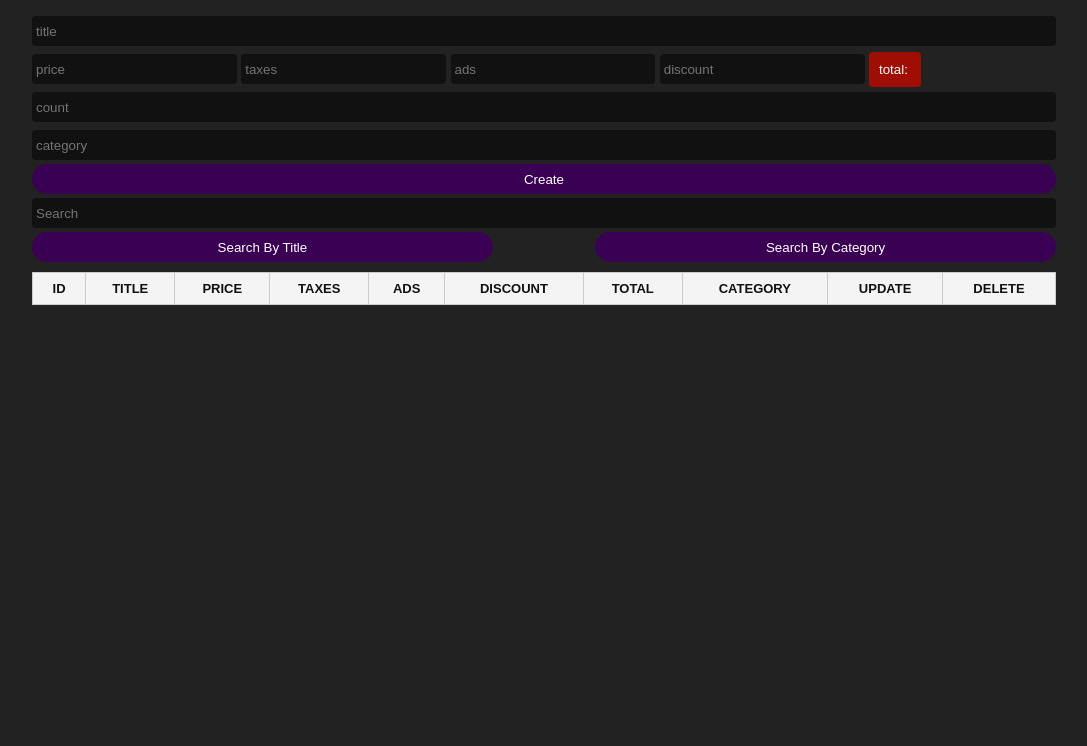
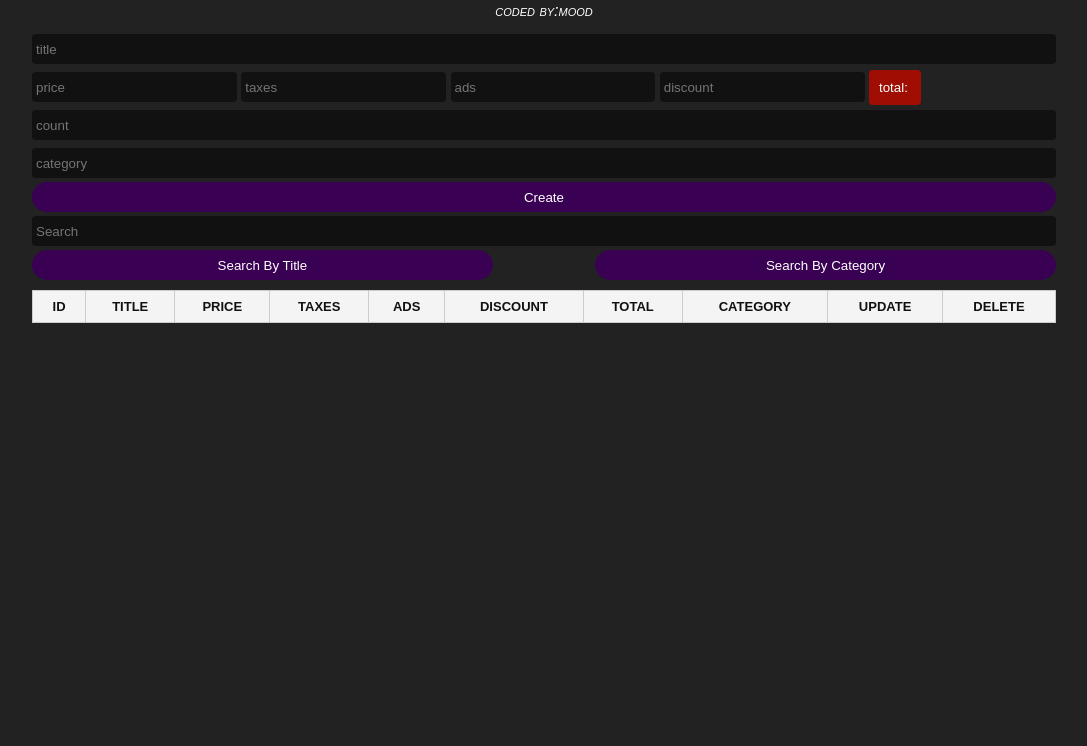
Before and after one commit to mood60s/CRUD-Project, a plain HTML site: page index.html in a window 1280 px wide. Shown: the part 54-800 px from the top of the page, without its empty margins (96-1183 px from the left). Drawn offline with Linux system fonts and the light colour scheme.

Commit message:
Update index.html

```diff
--- a/index.html
+++ b/index.html
@@ -11,6 +11,9 @@
       <header>
         <h2>crud</h2>
         <p>product management system</p>
+       <div>
+          coded by:<span>mood</span>
+        </div>
       </header>
       <div class="inputs">
         <input placeholder="title" type="text" id="title" />
```
